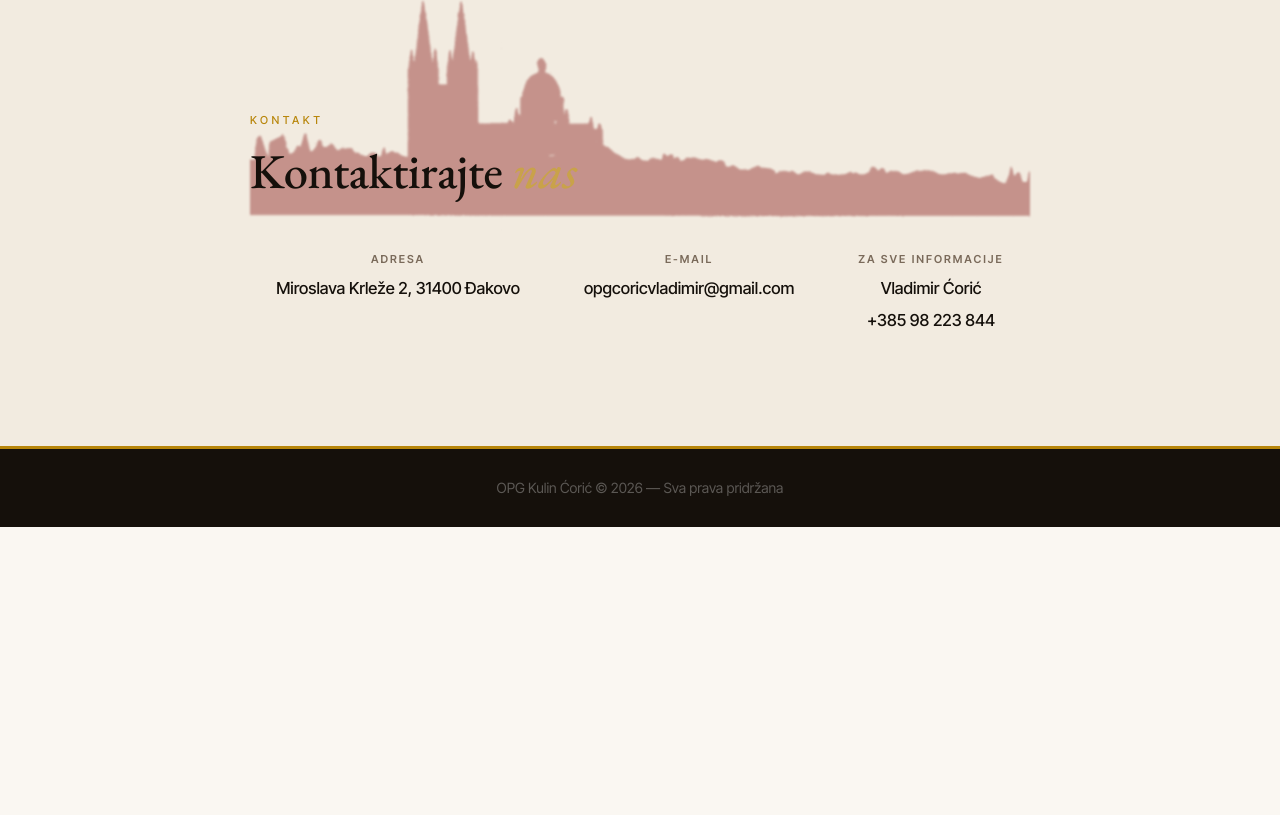
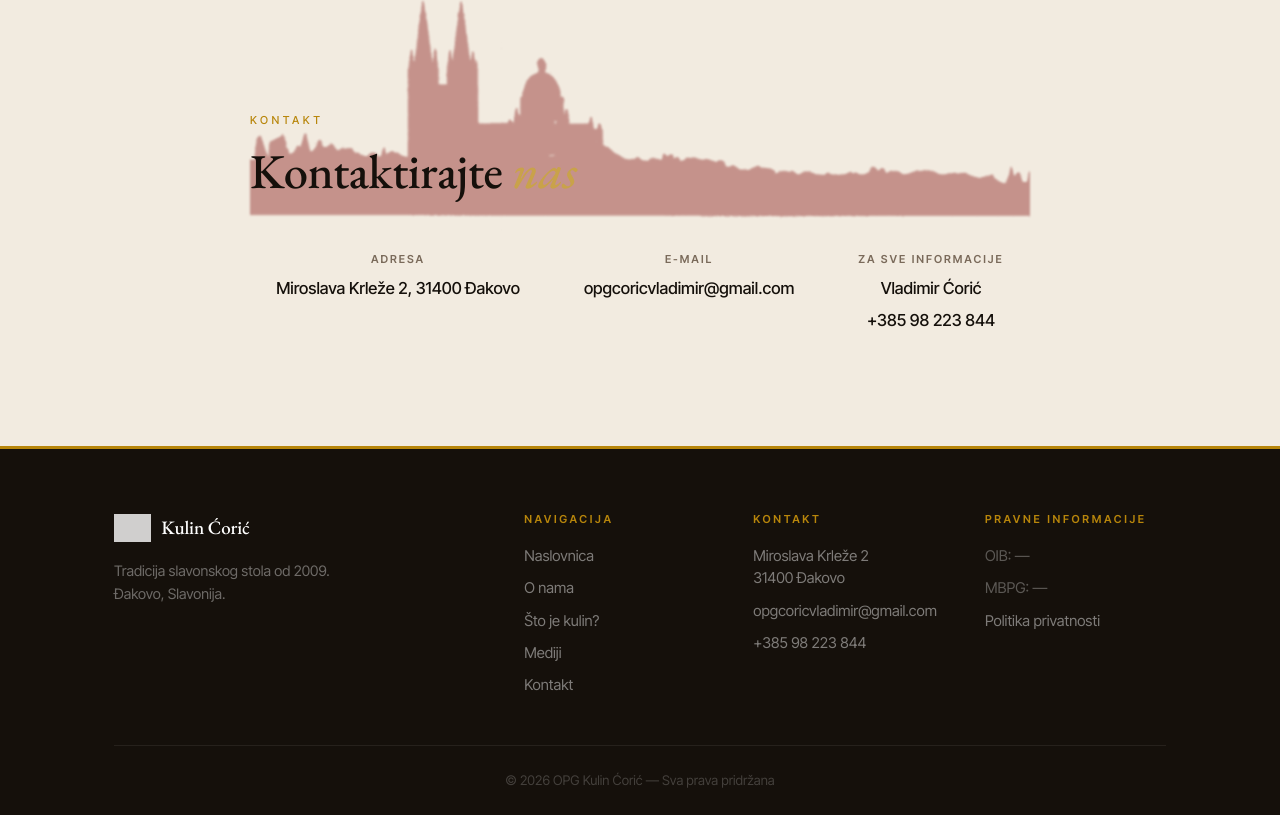
Before and after one commit to tomcoric/opg-coric-web, a React (Vite) app: page / in a window 1280 px wide. Shown: the part 5320-6135 px from the top of the page. Before the commit the page ends 5847 px from the top, so only its background shows below. Built offline with nearby package versions, Linux system fonts and the light colour scheme; grey boxes are pictures that could not be loaded.

Commit message:
Korak 9: Footer — 4 kolone (Brand/Nav/Kontakt/Pravno), zlatni border-top, dark bg

```diff
--- a/src/components/layout/Footer.jsx
+++ b/src/components/layout/Footer.jsx
@@ -1,13 +1,81 @@
 import Container from '../ui/Container'
 import styles from './Footer.module.css'
+
+const navLinks = [
+  { href: '#hero',         label: 'Naslovnica' },
+  { href: '#o-nama',       label: 'O nama' },
+  { href: '#sto-je-kulin', label: 'Što je kulin?' },
+  { href: '#mediji',       label: 'Mediji' },
+  { href: '#kontakt',      label: 'Kontakt' },
+]
 
 export default function Footer() {
   return (
     <footer className={styles.footer}>
       <Container>
-        <p className={styles.text}>
-          OPG Kulin Ćorić &copy; {new Date().getFullYear()} &mdash; Sva prava pridržana
-        </p>
+        <div className={styles.grid}>
+
+          {/* Brand */}
+          <div className={styles.col}>
+            <div className={styles.brand}>
+              <img src="/images/Kulin_Coric_Logo_Web.png" alt="Kulin Ćorić" className={styles.brandLogo} />
+              <span className={styles.brandName}>Kulin Ćorić</span>
+            </div>
+            <p className={styles.tagline}>
+              Tradicija slavonskog stola od 2009.<br />
+              Đakovo, Slavonija.
+            </p>
+          </div>
+
+          {/* Navigacija */}
+          <div className={styles.col}>
+            <h4 className={styles.colHeading}>Navigacija</h4>
+            <nav className={styles.list}>
+              {navLinks.map(link => (
+                <a key={link.href} href={link.href} className={styles.link}>
+                  {link.label}
+                </a>
+              ))}
+            </nav>
+          </div>
+
+          {/* Kontakt */}
+          <div className={styles.col}>
+            <h4 className={styles.colHeading}>Kontakt</h4>
+            <div className={styles.list}>
+              <a
+                href="https://www.google.com/maps?q=Miroslava+Krleže+2,+31400+Đakovo"
+                target="_blank" rel="noopener noreferrer"
+                className={styles.link}
+              >
+                Miroslava Krleže 2<br />31400 Đakovo
+              </a>
+              <a href="mailto:opgcoricvladimir@gmail.com" className={styles.link}>
+                opgcoricvladimir@gmail.com
+              </a>
+              <a href="tel:+38598223844" className={styles.link}>
+                +385 98 223 844
+              </a>
+            </div>
+          </div>
+
+          {/* Pravno */}
+          <div className={styles.col}>
+            <h4 className={styles.colHeading}>Pravne informacije</h4>
+            <div className={styles.list}>
+              <span className={styles.legal}>OIB: —</span>
+              <span className={styles.legal}>MBPG: —</span>
+              <a href="#" className={styles.legalLink}>Politika privatnosti</a>
+            </div>
+          </div>
+
+        </div>
+
+        <div className={styles.bottom}>
+          <p className={styles.copy}>
+            &copy; {new Date().getFullYear()} OPG Kulin Ćorić &mdash; Sva prava pridržana
+          </p>
+        </div>
       </Container>
     </footer>
   )
--- a/src/components/layout/Footer.module.css
+++ b/src/components/layout/Footer.module.css
@@ -1,11 +1,109 @@
 .footer {
-  background: var(--bg-dark);
-  padding: 28px 0;
-  border-top: 3px solid var(--primary);
+  background: var(--bg-deep);
+  border-top: 3px solid var(--gold);
+  padding: 64px 0 0;
 }
 
-.text {
-  font-size: 0.83rem;
-  color: rgba(255, 255, 255, 0.3);
+.grid {
+  display: grid;
+  grid-template-columns: 2fr 1fr 1fr 1fr;
+  gap: 48px;
+  padding-bottom: 48px;
+  border-bottom: 1px solid rgba(255, 255, 255, .07);
+}
+
+/* Brand */
+.brand {
+  display: flex;
+  align-items: center;
+  gap: 10px;
+  margin-bottom: 16px;
+}
+
+.brandLogo {
+  height: 28px;
+  width: auto;
+  filter: brightness(0) invert(1);
+  opacity: .8;
+}
+
+.brandName {
+  font-family: var(--display);
+  font-size: 19px;
+  font-weight: 500;
+  color: #fff;
+  letter-spacing: -.01em;
+}
+
+.tagline {
+  font-size: 0.85rem;
+  color: rgba(255, 255, 255, .38);
+  line-height: 1.6;
+}
+
+/* Column heading */
+.colHeading {
+  font-family: var(--body);
+  font-size: 11px;
+  font-weight: 600;
+  letter-spacing: .24em;
+  text-transform: uppercase;
+  color: var(--gold);
+  margin-bottom: 20px;
+}
+
+/* Link list */
+.list {
+  display: flex;
+  flex-direction: column;
+  gap: 10px;
+}
+
+.link {
+  font-size: 0.875rem;
+  color: rgba(255, 255, 255, .45);
+  text-decoration: none;
+  line-height: 1.5;
+  transition: color 0.2s;
+}
+.link:hover { color: rgba(255, 255, 255, .9); }
+
+/* Legal */
+.legal {
+  font-size: 0.875rem;
+  color: rgba(255, 255, 255, .3);
+  line-height: 1.5;
+}
+
+.legalLink {
+  font-size: 0.875rem;
+  color: rgba(255, 255, 255, .45);
+  text-decoration: none;
+  transition: color 0.2s;
+}
+.legalLink:hover { color: var(--gold-soft); }
+
+/* Bottom bar */
+.bottom {
+  padding: 24px 0;
+}
+
+.copy {
+  font-size: 0.78rem;
+  color: rgba(255, 255, 255, .2);
   text-align: center;
 }
+
+/* Mobile */
+@media (max-width: 800px) {
+  .grid {
+    grid-template-columns: 1fr 1fr;
+    gap: 40px 32px;
+  }
+  .col:first-child { grid-column: 1 / -1; }
+}
+
+@media (max-width: 480px) {
+  .grid { grid-template-columns: 1fr; gap: 36px; }
+  .col:first-child { grid-column: auto; }
+}
```
